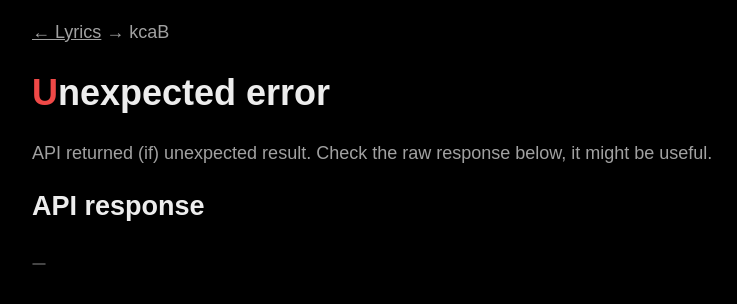
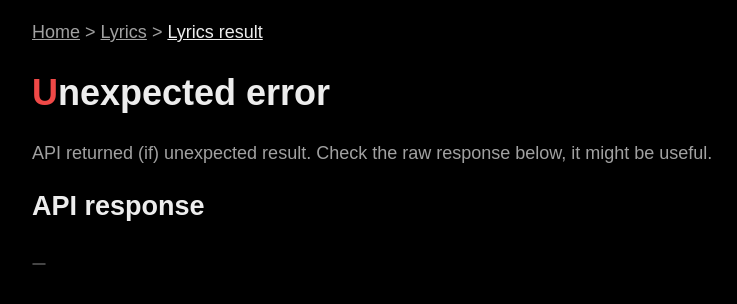
Before and after one commit to devlocalhost/website, a Flask app: a page that uses templates/lyrics_result.html in a window 1280 px wide. Shown: the top 304 px of the page, without its empty margins (248-985 px from the left). Run offline with Flask 3, Linux system fonts and the light colour scheme; data that the repository does not hold is empty; parts of the project's set-up code (start-up, migrations or seed data) failed here and were passed over; some web fonts are replaced.

Commit message:
better navbar

```diff
--- a/static/css/style.css
+++ b/static/css/style.css
@@ -139,3 +139,7 @@ button:hover {
 .colored::first-letter {
     color: var(--accent-color);
 }
+
+.current-endpoint {
+    color: var(--primary-text-color);
+}
--- a/templates/blog_template.html
+++ b/templates/blog_template.html
@@ -19,9 +19,8 @@
 
 {% block content %}
 
-    <div class="navigation-top">
-        <span><a href="/blog">← Blogs</a></span>
-        <span class="backbtn" onclick="history.back()">→ kcaB</span>
+    <div class="navigation">
+        <p><a href="/">Home</a> &gt; <a href="/blog">Blogs</a> &gt; <a href="{{ request.endpoint }}" class="current-endpoint">Blog post</a></p>
     </div>
 
     <h1 class="colored" onclick="toggleStylesheet()">{{ blog_title }}</h1>
--- a/templates/blogs.html
+++ b/templates/blogs.html
@@ -6,9 +6,8 @@
 
 {% block content %}
 
-    <div class="navigation-top">
-        <span><a href="/">← Home</a></span>
-        <span class="backbtn" onclick="history.back()">→ kcaB</span>
+    <div class="navigation">
+        <p><a href="/">Home</a> &gt; <a href="{{ request.endpoint }}" class="current-endpoint">Blogs</a></p>
     </div>
 
     <h1 class="colored" onclick="toggleStylesheet()">Blogs</h1>
--- a/templates/index.html
+++ b/templates/index.html
@@ -12,6 +12,7 @@
     <h3>Internal:</h3>
     <ul>
         <li><a href="/blog">Blog</a></li>
+        <li><a href="/t">Testpage</a></li>
         <li><a href="/s">Status</a></li>
         <li><a href="/whatisdevlisteningto">What is dev listening to?</a></li>
         <li><a href="/lyrics">Lyrics (pylyrical)</a></li>
--- a/templates/lyrics.html
+++ b/templates/lyrics.html
@@ -6,9 +6,8 @@
 
 {% block content %}
 
-    <div class="navigation-top">
-        <span><a href="/">← Home</a></span>
-        <span class="backbtn" onclick="history.back()">→ kcaB</span>
+    <div class="navigation">
+        <p><a href="/">Home</a> &gt; <a href="{{ request.endpoint }}" class="current-endpoint">Lyrics</a></p>
     </div>
 
     <h1 class="colored">Lyrics - PyLyrical</h1>
--- a/templates/lyrics_result.html
+++ b/templates/lyrics_result.html
@@ -36,9 +36,8 @@
 
 {% block content %}
 
-    <div class="navigation-top">
-        <span><a href="/lyrics">← Lyrics</a></span>
-        <span class="backbtn" onclick="history.back()">→ kcaB</span>
+    <div class="navigation">
+        <p><a href="/">Home</a> &gt; <a href="{{ request.endpoint }}">Lyrics</a> &gt; <a href="{{ request.full_path }}" class="current-endpoint">Lyrics result</a></p>
     </div>
 
     {% if data['status'] == 404 %}
--- a/templates/status.html
+++ b/templates/status.html
@@ -6,9 +6,8 @@
 
 {% block content %}
 
-    <div class="navigation-top">
-        <span><a href="/">← Home</a></span>
-        <span class="backbtn" onclick="history.back()">→ kcaB</span>
+    <div class="navigation">
+        <p><a href="/">Home</a> &gt; <a href="{{ request.endpoint }}" class="current-endpoint">Status</a></p>
     </div>
 
     <h1 class="colored">Status</h1>
--- a/templates/testpage.html
+++ b/templates/testpage.html
@@ -6,7 +6,11 @@
 
 {% block content %}
 
-    <h1>The test page</h1>
+    <div class="navigation">
+        <p><a href="/">Home</a> &gt; <a href="{{ request.endpoint }}" class="current-endpoint">Testpage</a></p>
+    </div>
+
+    <h1 class="colored">The test page</h1>
     <p>In this page, you will (should?) find most elements used around the website. P (paragraph) tags, anchor (links) tags, code blocks, headers, etc. Very helpful for me to test and improve the UI of the website. Have fun i guess.</p>
 
     <hr>
--- a/templates/widlt.html
+++ b/templates/widlt.html
@@ -6,9 +6,8 @@
 
 {% block content %}
 
-    <div class="navigation-top">
-        <span><a href="/">← Home</a></span>
-        <span class="backbtn" onclick="history.back()">→ kcaB</span>
+    <div class="navigation">
+        <p><a href="/">Home</a> &gt; <a href="{{ request.endpoint }}" class="current-endpoint">What is dev listening to?</a></p>
     </div>
 
     <h1 class="colored">What is dev listening to?</h1>
```
